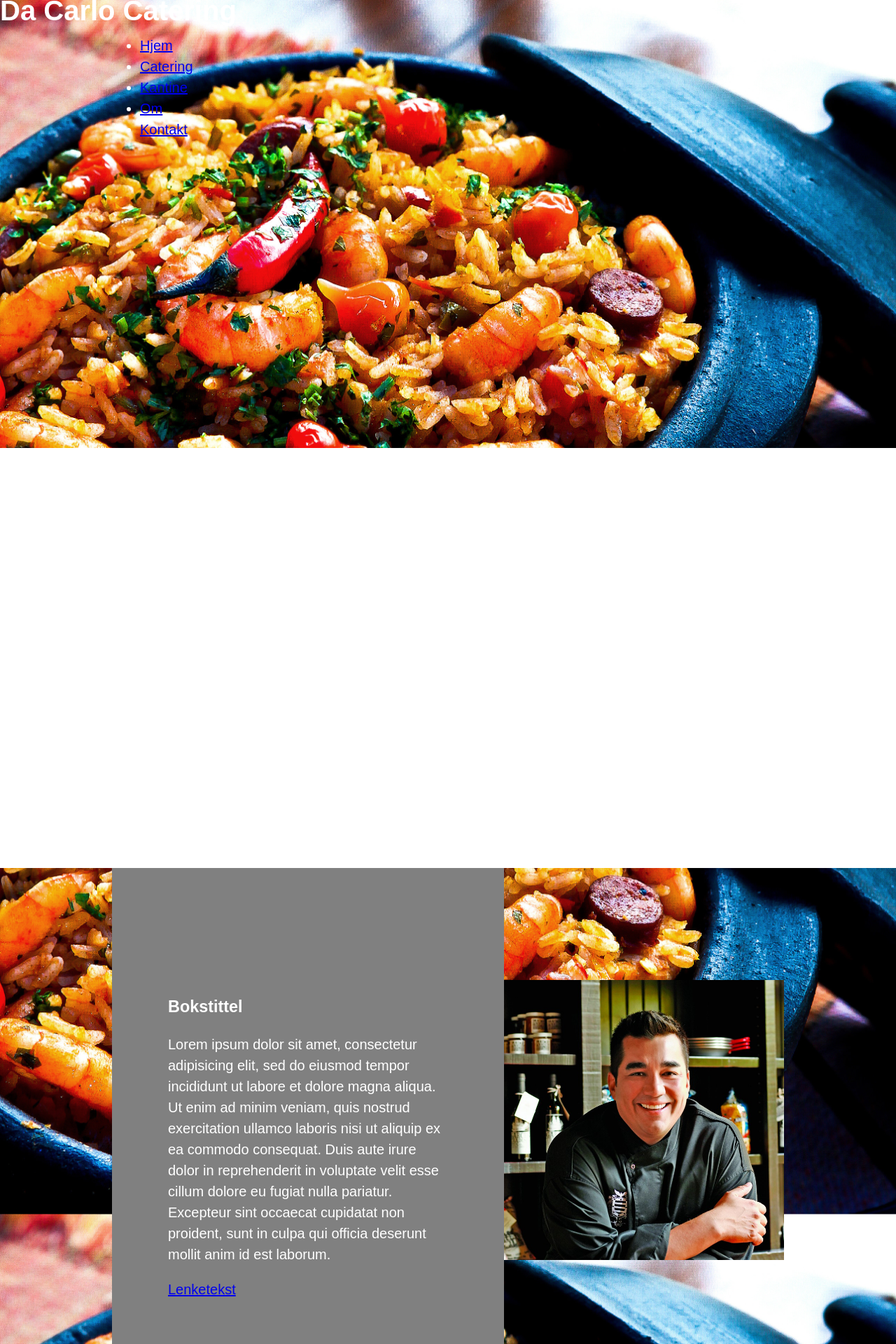
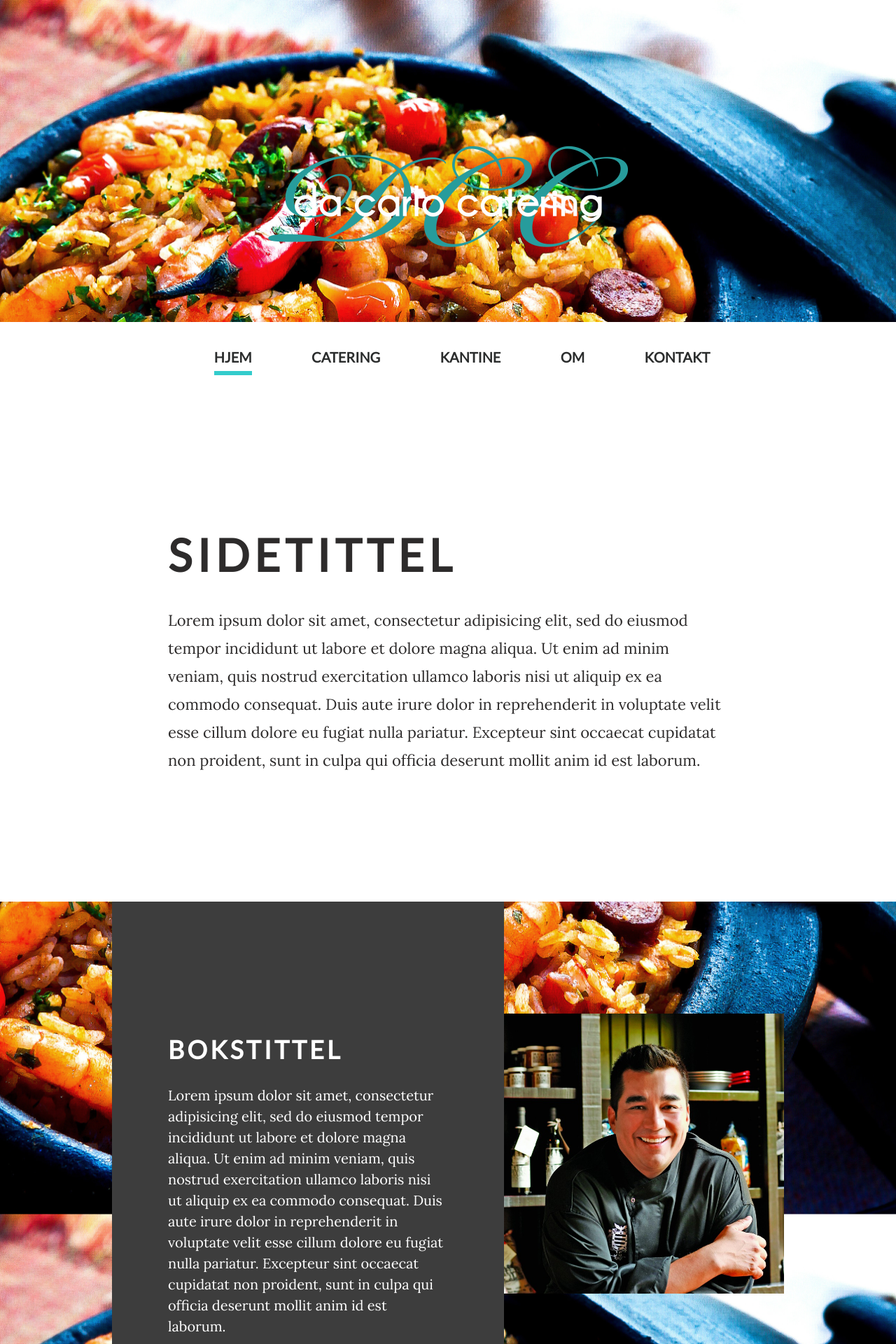
Before and after one commit to leonjohannessen/IT2805-project, a PHP site: page / in a window 1280 px wide. Shown: the top 1920 px of the page at 70% size. Run offline with PHP 8.4, Linux system fonts and the light colour scheme.

Commit message:
initial template layout

```diff
--- a/Template/css/style.css
+++ b/Template/css/style.css
@@ -6,10 +6,19 @@ html {
   box-sizing: inherit;
 }
 
+/*
+ *
+ * Global styles
+ *
+ */
+
 html {
-  background: #eee;
+  background: #F1F6F5; /* fallback background color */
+  color: #2d2b2b; /* default text color */
   font-size: 125%; /* 1 rem = 20px */
   line-height: 1.5em;
+  font-family: 'Lora', serif;
+  -webkit-font-smoothing: antialiased; /* font antialiasing in webkit */
   margin: 0;
 }
 
@@ -17,38 +26,120 @@ body {
   background: fixed url('../img/webtek_paella.jpeg') no-repeat;
   background-size: cover;
   margin: 0;
-  color: white;
 }
 
-/*
- *
- * Global styles
- *
- */
+/* Typography & color */
+h1, h2, h3, h4 {
+  font-family: 'Lato', sans-serif;
+  text-transform: uppercase;
+  letter-spacing: .11em;
+}
 
+h2 {
+  font-size: 3.2rem;
+}
 
+h3 {
+  font-size: 1.8rem;
+}
+
+a {
+  color: #3cc;
+  text-decoration: none;
+  border-bottom: 6px solid rgba(51,204,204,0.2);
+  font-family: 'Lato', sans-serif;
+  transition: .2s color, .2s border-color;
+}
+
+a:hover, a:focus {
+  color: #099;
+  outline: none;
+  border-bottom-color: rgba(51,204,204,0.5);
+}
+
+a:active {
+  color: #c33;
+  border-bottom-color: rgba(204,51,51,0.5);
+}
+
+/* link styles for large buttons */
+a.button {
+  display: inline-block;
+  height: 4rem;
+  padding: 0 2rem;
+  border: 0;
+  font-family: 'Lato', sans-serif;
+  font-weight: bold;
+  line-height: 4rem;
+  font-size: 1rem;
+  color: white;
+  background: #2d2b2b;
+  transition: .1s background;
+}
+
+a.button:hover, a.button:focus {
+  background: #3cc;
+}
+
+a.button:active {
+  background: #248f8f
+}
+
+a.button::before {
+  content: '» ';
+}
+
+/* link styles for large buttons inside boxes */
+.box a.button {
+  background: white;
+  color: #2d2b2b;
+}
+
+.box a.button:hover, .box a.button:focus {
+  background: #3cc;
+  color: #fff;
+}
+
+.box a.button:active{
+  background: #248f8f;
+}
+
+.blue a.button:hover, .blue a.button:focus {
+  background: #2d2b2b;
+  color: #fff;
+}
+
+.blue a.button:active{
+  background: #000;
+}
 
 .intro,
 .cta {
   background: white;
+  font-size: 1.1rem;
+  line-height: 2rem;
 }
+
+/* todo: default link styles in boxes */
 
 /* box styles */
 .box {
-  background: grey;
+  background: #3d3d3d;
+  color: #fff;
 }
 
 .dark {
-  background: #222;
+  background: #000;
 }
 
 .blue {
-  background: rgba(0, 0, 255, 1);
+  background: #3cc;
 }
 
 footer {
   background: #222;
-  padding: 4rem 0
+  color: #fff;
+  padding: 4rem 0;
 }
 
 /*
@@ -58,7 +149,7 @@ footer {
  */
 
  header {
-   height: 80vh;
+   height: 70vh;
  }
 
  header > h1 {
@@ -89,6 +180,69 @@ footer {
  */
 
 @media screen and (min-width: 960px) {
+
+  header {
+    position: relative;
+  }
+
+  header h1 {
+    width: 515px;
+    height: 145px;
+    position: absolute;
+    top: 50%;
+    left: 50%;
+    margin-left: calc(-515px / 2);
+    margin-top: calc(-145px / 2);
+    text-indent: -9999px;
+    overflow: hidden;
+    background: url('../img/dacarlo_logo@2x.png') no-repeat;
+    background-size: contain;
+  }
+
+  header nav {
+    position: absolute;
+    width: 100%;
+    background: white;
+    bottom: 0
+  }
+
+  header nav ul {
+    list-style: none;
+    text-align: center;
+    margin: 0;
+  }
+
+  header nav ul li {
+    display: inline-block;
+    float: none
+  }
+
+  header nav ul li a {
+    display: inline-block;
+    height: 5rem;
+    padding: 0 2rem;
+    line-height: 5rem;
+    text-transform: uppercase;
+    font-weight: bold;
+    color: #2b2d2d;
+    border-bottom: 0;
+  }
+
+  header nav ul li a::after {
+    content: '';
+    display: block;
+    height: 6px;
+    background: #3cc;
+    margin: -1.5em auto 0;
+    width: 0;
+    transition: .2s width;
+  }
+
+  header nav ul li a:hover::after,
+  header nav ul li a:active::after,
+  header nav ul li a.active::after {
+    width: 100%;
+  }
 
   footer {
     padding: 8rem 0;
--- a/Template/index.html
+++ b/Template/index.html
@@ -10,6 +10,11 @@
     <!-- include stylesheets -->
     <link rel="stylesheet" href="css/normalize.css">
     <link rel="stylesheet" href="css/style.css">
+
+    <!-- include google fonts -->
+    <link href="https://fonts.googleapis.com/css?family=Lato" rel="stylesheet">
+    <link href="https://fonts.googleapis.com/css?family=Lora" rel="stylesheet">
+
   </head>
 
   <script>document.write('<script src="http://' + (location.host || 'localhost').split(':')[0] + ':35729/livereload.js?snipver=1"></' + 'script>')</script>
@@ -20,17 +25,15 @@
     <header>
       <!-- logo -->
       <h1>Da Carlo Catering</h1>
-      <div class="container">
       <nav>
         <ul>
-            <li><a href="#">Hjem</a></li>
+          <li><a class="active" href="#">Hjem</a></li>
           <li><a href="#">Catering</a></li>
           <li><a href="#">Kantine</a></li>
           <li><a href="#">Om</a></li>
           <li><a href="#">Kontakt</a></li>
         </ul>
       </nav>
-      </div>
     </header>
 
     <!-- page content -->
@@ -54,7 +57,7 @@
           <figure>
             <img src="img/en-kokk.jpg" alt="" />
           </figure>
-          <div class="box right tight">
+          <div class="box right tight dark">
             <div class="text-wrapper">
               <p>Lorem ipsum dolor sit amet</p>
               <a href="#" class="button">Lenketekst</a>
@@ -108,7 +111,7 @@
       <div class="container">
         <p>Ta kontakt for et uforpliktende tilbud.</p>
         <p>telefon, epost</p>
-        <a href="#" class="button"></a>
+        <a href="#" class="button">Kontakt oss</a>
       </div>
     </section>
 
```
Also changed, not shown: Template/img/dacarlo_logo.png (added), Template/img/dacarlo_logo@2x.png (added), 2 other files. Lines whose indentation alone changed are shown as unchanged.
